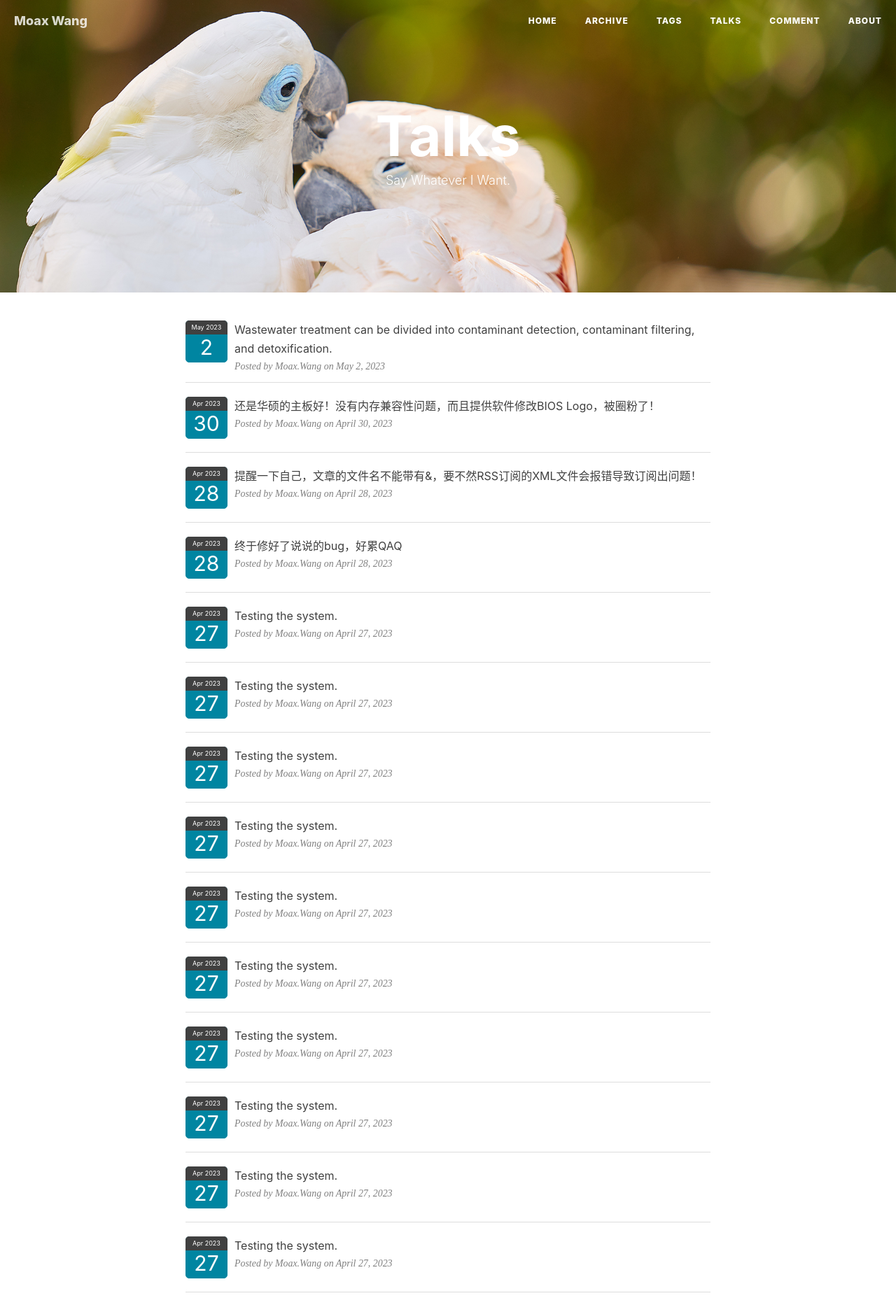
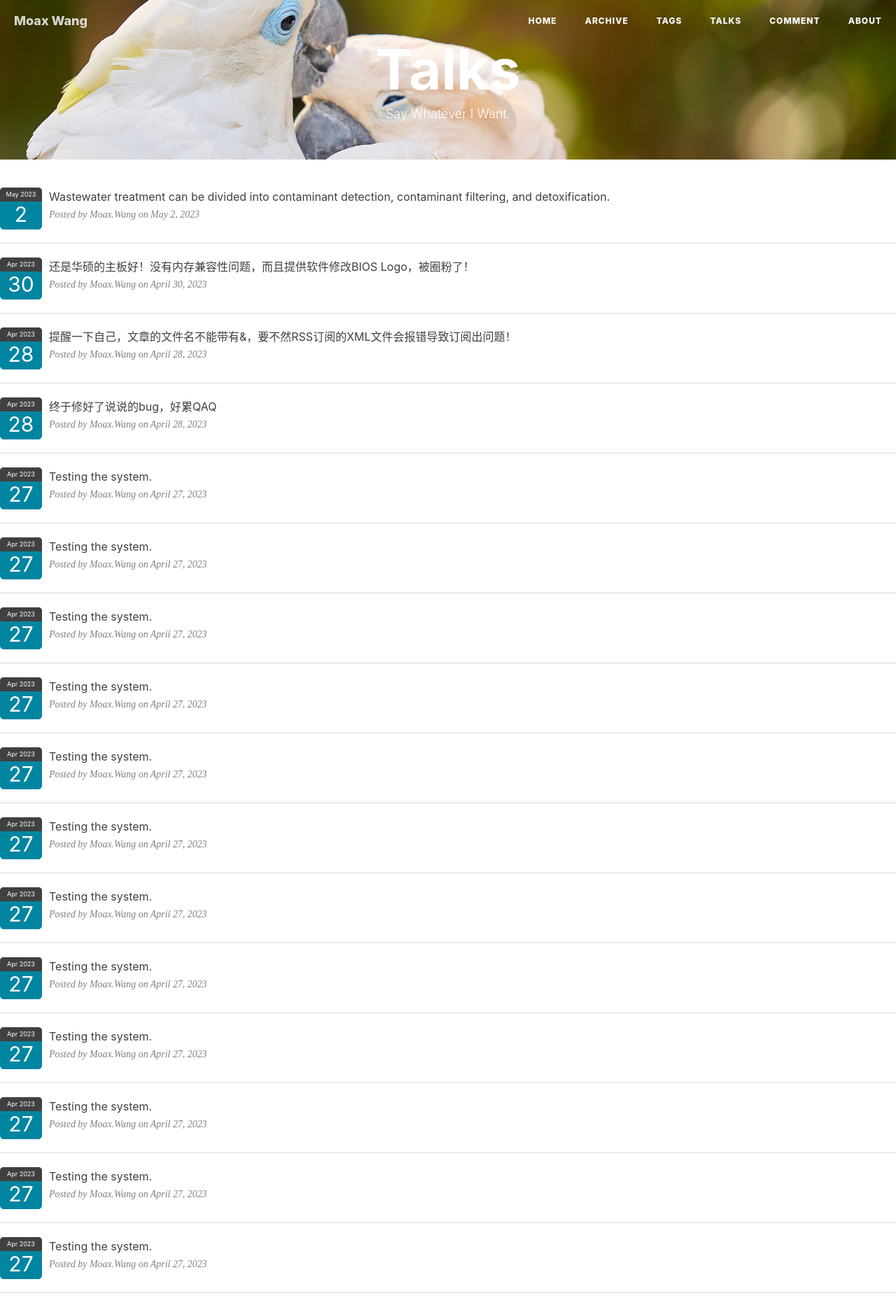
Before and after one commit to WinchellWang/winchellwang.github.io, a Jekyll site: the page built from 3talk.html, in a window 1280 px wide. Shown: the top 1865 px of the page at 70% size. Built offline with Jekyll 4.4.1, drawn with Linux system fonts in a browser that asks for light colours; nearby versions of some CDN libraries; comment, search, counter and statistics services are not loaded.

Commit message:
Update 3talk.html

```diff
--- a/3talk.html
+++ b/3talk.html
@@ -1,10 +1,22 @@
 ---
 title: Talks
-layout: page_no_side
+layout: default
 description: Say Whatever I Want.
 header-img: "img/talk-bg.jpg"
 permalink: /talk/
 ---
+<header class="intro-header" style="background-image: url('{{ site.baseurl }}/{% if page.header-img %}{{ page.header-img }}{% else %}{{ site.header-img }}{% endif %}')">
+    <div class="container">
+        <div class="row">
+            <div class="col-lg-8 col-lg-offset-2 col-md-10 col-md-offset-1">
+                <div class="site-heading" id="tag-heading">
+                    <h1>{% if page.title %}{{ page.title }}{% else %}{{ site.title }}{% endif %}</h1>
+                    <span class="subheading">{{ page.description }}</span>
+                </div>
+            </div>
+        </div>
+    </div>
+</header>
 
 <style>
 .hexo-douban-item {
```
